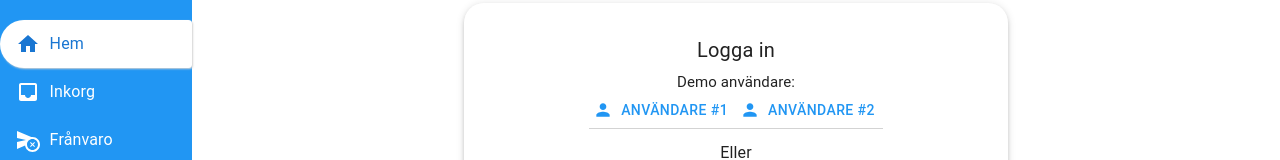
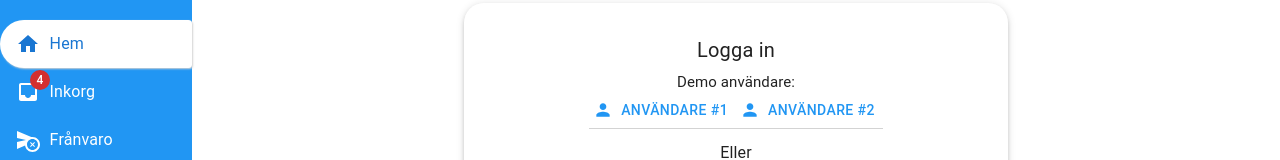
Before and after one commit to A-ForssmanP/InteractWithSchool, a React (Vite) app in the folder frontend/: page /logga_in in a window 1280 px wide. Shown: the part 124-284 px from the top of the page. Built offline with nearby package versions, Linux system fonts and the light colour scheme; no server answers; the HTML template or start-up script is replaced by a standard one.

Commit message:
show number of new messages on menu

```diff
--- a/frontend/src/components/navList/NavList.jsx
+++ b/frontend/src/components/navList/NavList.jsx
@@ -2,6 +2,7 @@ import List from "@mui/material/List";
 import NavListItem from "../navListItem/NavListItem";
 import InboxIcon from "@mui/icons-material/Inbox";
 import HomeIcon from "@mui/icons-material/Home";
+import { Badge } from "@mui/material";
 import CancelScheduleSendIcon from "@mui/icons-material/CancelScheduleSend";
 import DateRangeIcon from "@mui/icons-material/DateRange";
 import { useState } from "react";
@@ -16,7 +17,11 @@ function NavList({ closeMenu }) {
     {
       id: crypto.randomUUID(),
       text: "Inkorg",
-      ikon: <InboxIcon />,
+      ikon: (
+        <Badge badgeContent={4} color="error">
+          <InboxIcon />
+        </Badge>
+      ),
       navPath: "inkorg/0",
     },
     {
```
